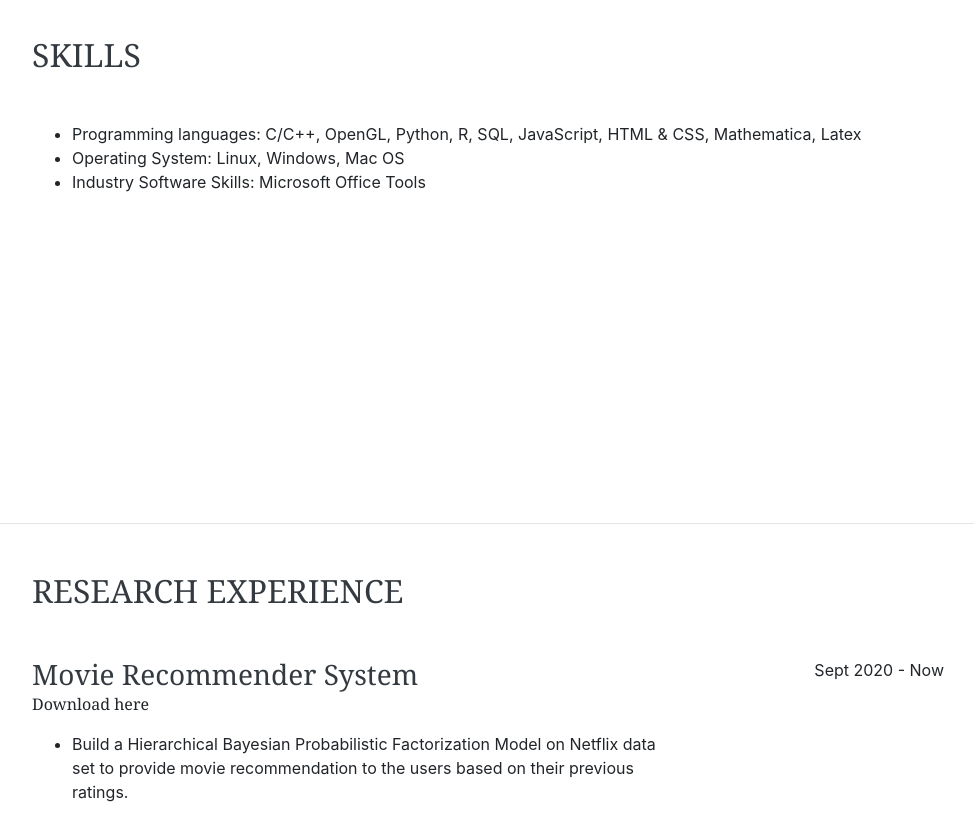
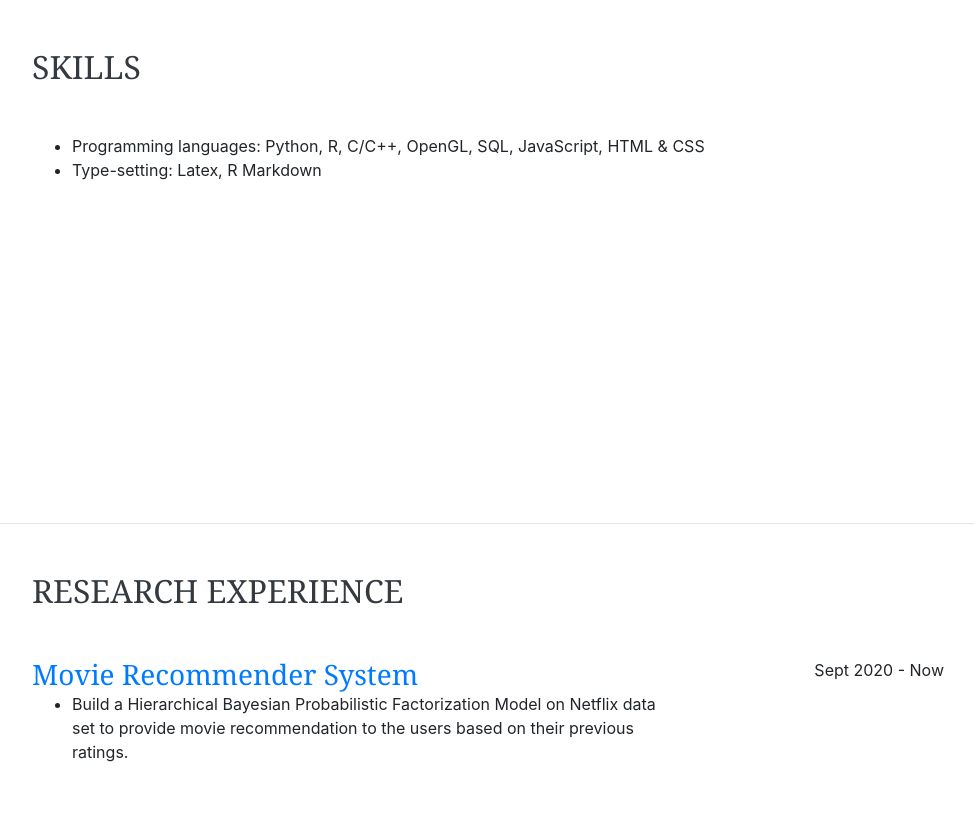
Before and after one commit to xliu-522/xinruwebspace, a website with bundled scripts: page index.html in a window 1280 px wide. Shown: the part 1880-2705 px from the top of the page, without its empty margins (288-1262 px from the left). Built offline with nearby package versions, Linux system fonts and the light colour scheme; a web font is replaced by a local one.

Commit message:
Update index.html

```diff
--- a/index.html
+++ b/index.html
@@ -67,7 +67,7 @@
         <div class="subheading mb-5">111 Cummington Mall (B27) · Boston, MA 02215 · (508) 369-1863 ·
           <a href="#">xinruliu at bu dot edu</a>
         </div>
-        <p class="lead mb-5">I am a secound-year Statistics Ph.D. student at Boston University. I obtained my
+        <p class="lead mb-5">I am a Statistics Ph.D. student at Boston University. I obtained my
           B.A. degree from Wheaton College (MA), double majoring in Mathematics and Computer Science, minoring in music performance.
         </p>
         <div class="social-icons">
@@ -122,10 +122,9 @@
         <!-- <div class="subheading mb-3">Programming Languages &amp; Tools</div> -->
         <ul>
           <li>
-            Programming languages: C/C++, OpenGL, Python, R, SQL, JavaScript, HTML & CSS, Mathematica, Latex
+            Programming languages: Python, R, C/C++, OpenGL, SQL, JavaScript, HTML & CSS
           </li>
-          <li>Operating System: Linux, Windows, Mac OS</li>
-          <li>Industry Software Skills: Microsoft Office Tools</li>
+          <li>Type-setting: Latex, R Markdown</li>
         </ul>
     </section>
 
@@ -136,8 +135,7 @@
         <h2 class="mb-5">Research Experience</h2>
         <div class="resume-item d-flex flex-column flex-md-row justify-content-between mb-5">
           <div class="resume-content">
-            <h3 class="mb-0">Movie Recommender System</h3>
-            <div class="subheading mb-3"><a href="static/upload.zip"></a>Download here</div>
+            <h3 class="mb-0"><a href="static/upload.zip">Movie Recommender System</a></h3>
             <ul>
               <li>Build a Hierarchical Bayesian Probabilistic Factorization Model on Netflix data set to provide movie recommendation to the users based on their previous ratings.</li>
             </ul>
```
